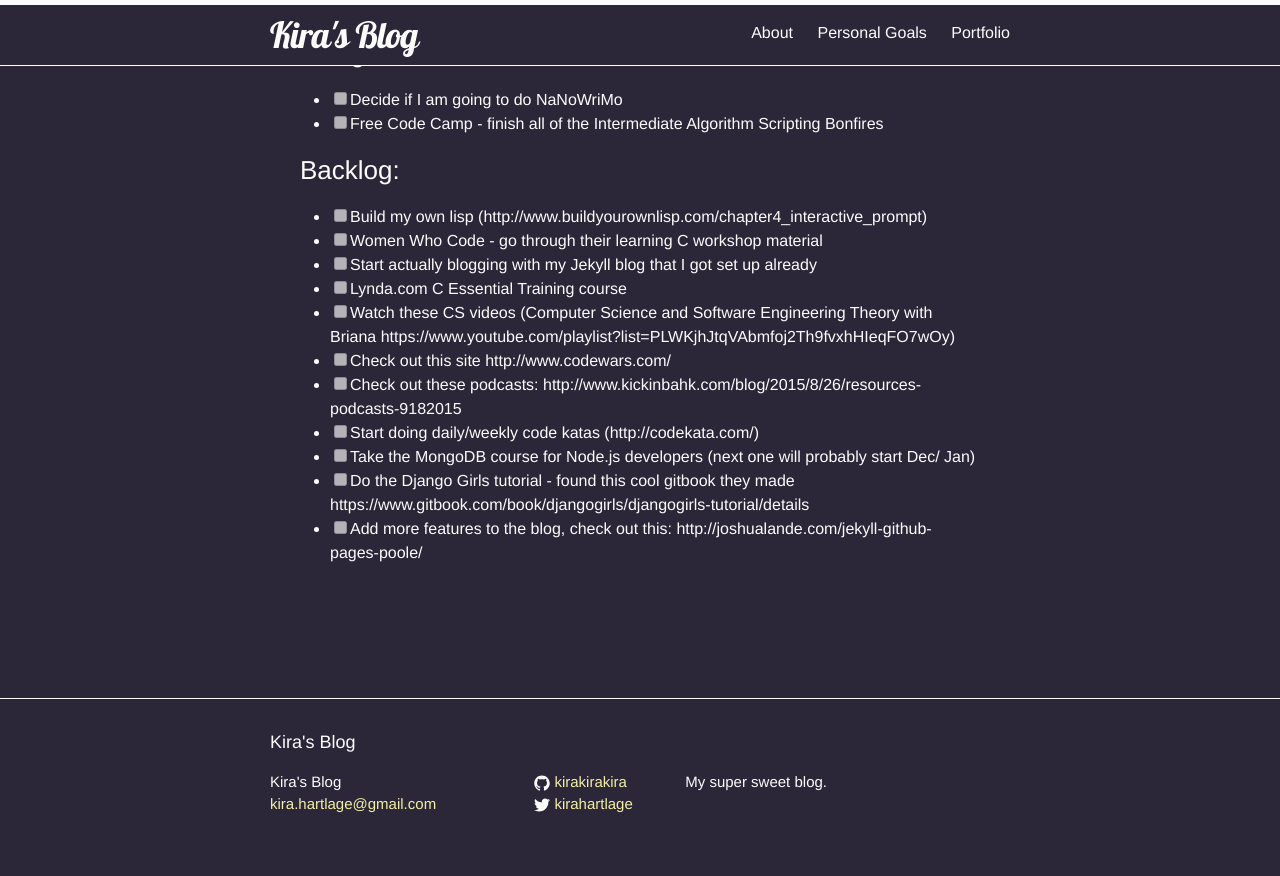
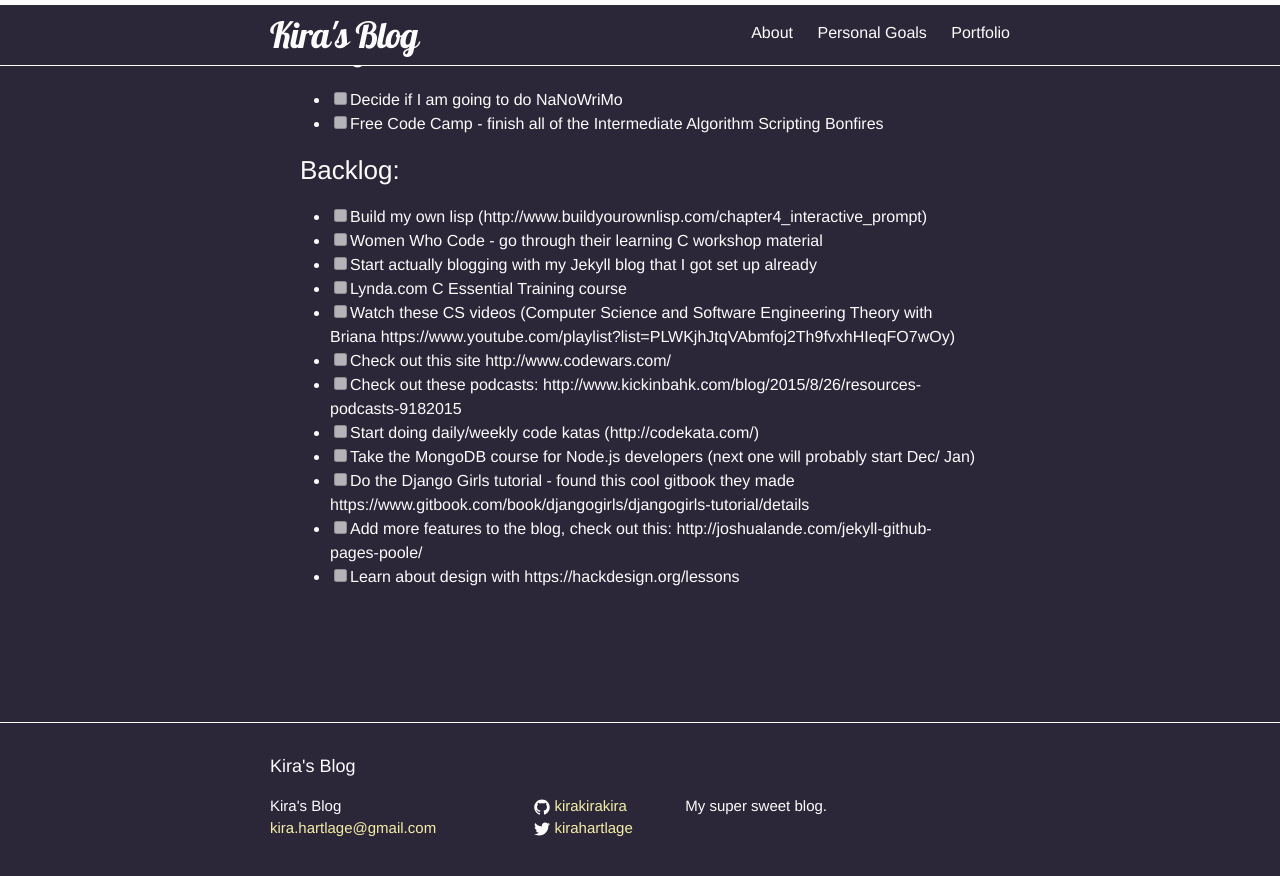
Before and after one commit to kirakirakira/blog, a Jekyll site: the page built from personal-goals.md, in a window 1280 px wide and 900 px high, scrolled down 2110 px. Shown: the top 876 px of the window. Built offline with Jekyll 4.4.1, drawn with Linux system fonts in a browser that asks for light colours; Markdown is read by kramdown in place of the engine named in the settings.

Commit message:
Update personal-goals.md

```diff
--- a/personal-goals.md
+++ b/personal-goals.md
@@ -93,3 +93,4 @@ Why? I realized what I have been doing and what I want to do is all over the pla
 - [ ] Take the MongoDB course for Node.js developers (next one will probably start Dec/ Jan)
 - [ ] Do the Django Girls tutorial - found this cool gitbook they made https://www.gitbook.com/book/djangogirls/djangogirls-tutorial/details
 - [ ] Add more features to the blog, check out this: http://joshualande.com/jekyll-github-pages-poole/
+- [ ] Learn about design with https://hackdesign.org/lessons
```
